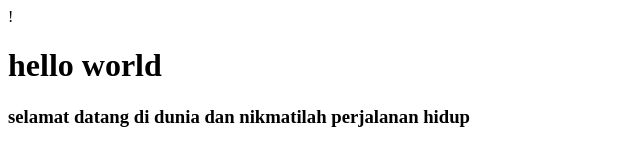
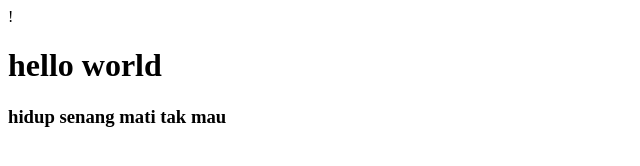
Before and after one commit to zyoxs/helloworld1, a plain HTML site: page index.html in a window 1280 px wide. Shown: the whole page, without its empty margins (0-640 px from the left). Drawn offline with Linux system fonts and the light colour scheme.

Commit message:
mengubah kalimat

```diff
--- a/index.html
+++ b/index.html
@@ -7,6 +7,6 @@
 </head>
 <body>
     <h1>hello world</h1>
-    <h3>selamat datang di dunia dan nikmatilah perjalanan hidup</h3>
+    <h3>hidup senang mati tak mau</h3>
 </body>
 </html>
```
